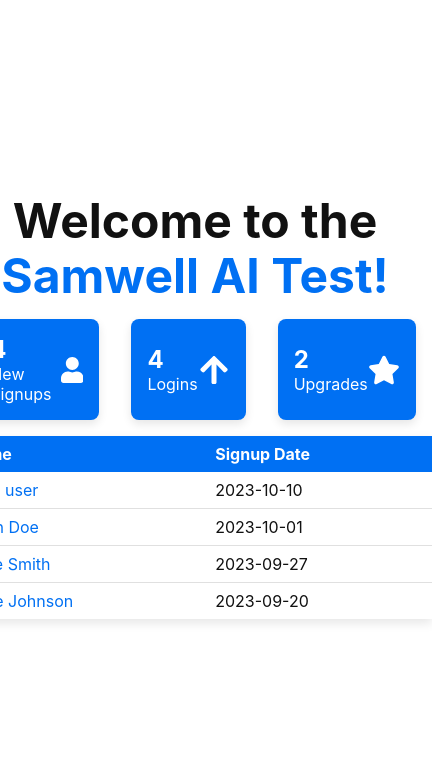
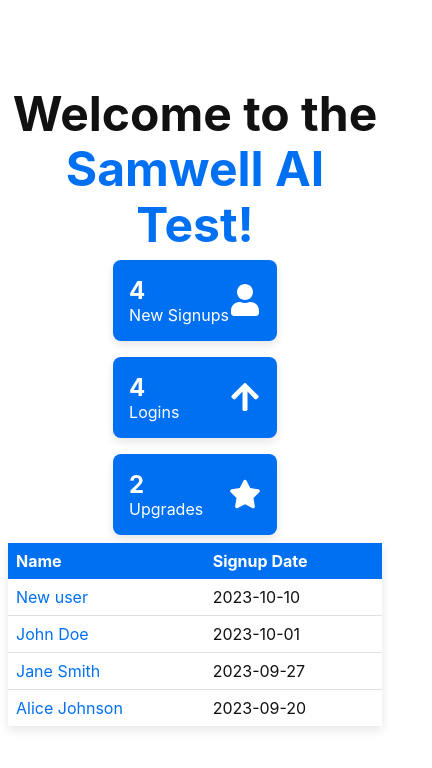
Before and after one commit to xeniakadar/samwell-test, a Next.js app: page / in a window 390 px wide. Shown: the top 768 px of the page, 432 px wide, since content can reach past the window. Built offline with nearby package versions, Linux system fonts and the light colour scheme.

Commit message:
added responsive design to homescreen

```diff
--- a/components/sharedstyles.tsx
+++ b/components/sharedstyles.tsx
@@ -89,11 +89,22 @@ const UserList = styled.ul`
   }
 `;
 
+const DashCardContainer = styled.div`
+  display: flex;
+  flex-wrap: wrap;
+  justify-content: center;
+
+  @media (max-width: 600px) {
+    flex-direction: column;
+    align-items: center;
+  }
+`;
+
 const DashCard = styled.div`
   background: ${({ theme }) => theme.colors.secondary};
   border-radius: 8px;
   padding: 1rem;
-  margin: 1rem;
+  margin: 0.5rem;
   display: flex;
   align-items: center;
   justify-content: space-between;
@@ -103,7 +114,8 @@ const DashCard = styled.div`
   transition: transform 0.3s ease, box-shadow 0.3s ease;
 
   @media (max-width: 600px) {
-    width: calc(100% - 2rem);
+    width: 100%;
+    margin: 0.5rem 0;
   }
 
   &:hover {
@@ -160,14 +172,15 @@ const BoldText = styled.span`
 `;
 
 const StyledTable = styled.table`
-  width: 100%;
-  max-width: 600px;
+  width: 100%; // set default width to 100%
+  max-width: 800px; // Increase max-width if you want a wider table on larger screens
+  min-width: 250px; // You can keep the min-width or adjust as per your preference
   border-collapse: collapse;
-  margin-bottom: 2rem;
+  margin: 0 auto 2rem; // center the table on larger screens
   box-shadow: 0px 4px 10px rgba(0, 0, 0, 0.1);
+  overflow-x: auto;
 
   @media (max-width: 600px) {
-    max-width: 100%;
     th,
     td {
       padding: 0.25rem;
@@ -230,4 +243,5 @@ export {
   InfoCard,
   Avatar,
   BoldText,
+  DashCardContainer,
 };
--- a/pages/index.tsx
+++ b/pages/index.tsx
@@ -6,6 +6,7 @@ import {
   Summary,
   StyledTable,
   DashCard,
+  DashCardContainer,
 } from "../components/sharedstyles";
 import Link from "next/link";
 import Cards from "../components/cards";
@@ -63,7 +64,7 @@ export default function Home({ signups, logins, upgrades }: HomeProps) {
           </a>
         </Title>
 
-        <div style={{ display: "flex", justifyContent: "center" }}>
+        <DashCardContainer>
           <DashCard>
             <div>
               <h3>{signups.length}</h3>
@@ -85,7 +86,7 @@ export default function Home({ signups, logins, upgrades }: HomeProps) {
             </div>
             <FaStar />
           </DashCard>
-        </div>
+        </DashCardContainer>
         <StyledTable>
           <thead>
             <tr>
```
